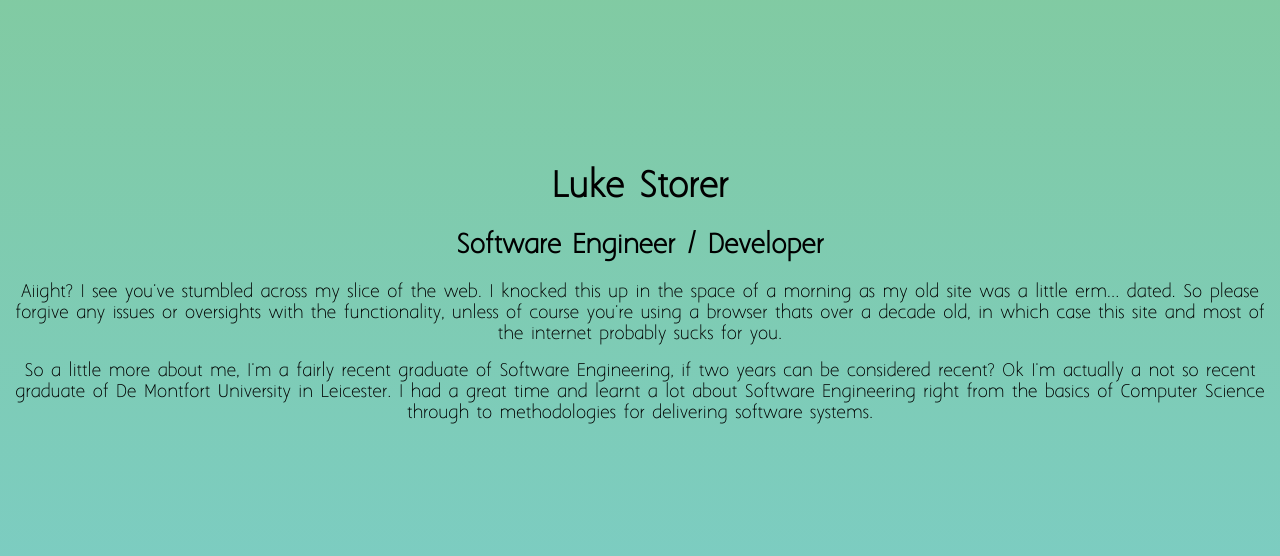
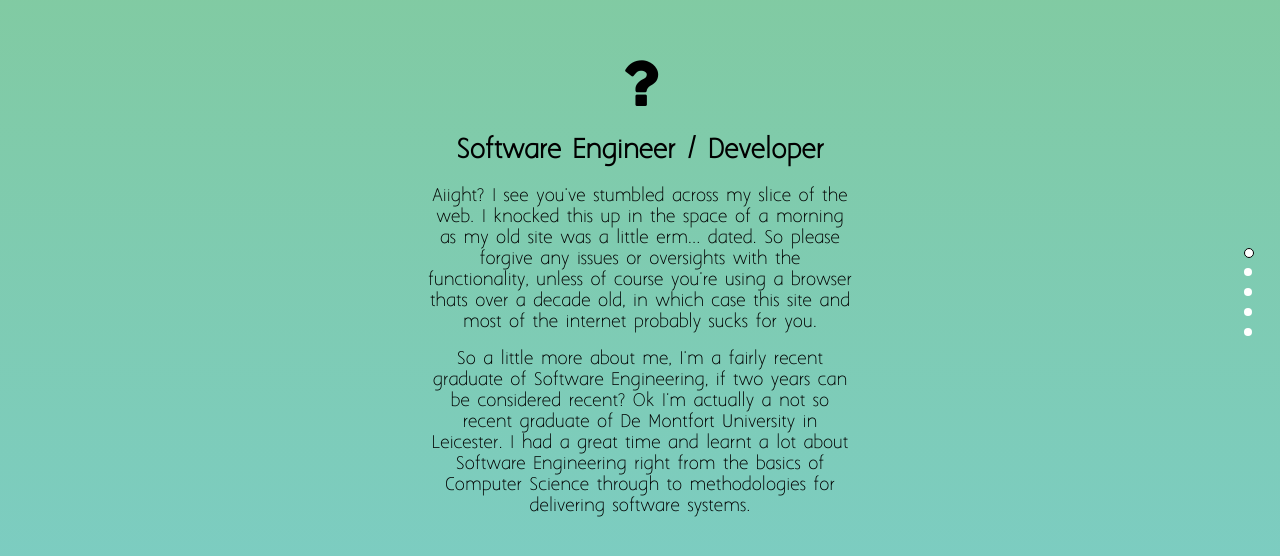
Before and after one commit to StyxOfDynamite/styxofdynamite.github.io, a website: page index.html in a window 1280 px wide. Shown: the part 108-664 px from the top of the page. Drawn offline with nearby package versions, Linux system fonts and the light colour scheme.

Commit message:
added fontawesome icons, changed navigation colour

```diff
--- a/css/style.css
+++ b/css/style.css
@@ -8,6 +8,11 @@
 body {
   font-family: 'aaarghnormal'; }
 
+.container {
+  padding-left: 33.33333%;
+  width: 33.33333%; }
+
+/* section backgrounds */
 .section {
   text-align: center; }
 
@@ -90,3 +95,11 @@ body {
   /* Opera 11.10+ */
   background-image: linear-gradient(top, #8493ca, #8882be);
   filter: progid:DXImageTransform.Microsoft.gradient(GradientType=0,StartColorStr='#8493ca', EndColorStr='#8882be'); }
+
+/* custom menu */
+#fullPage-nav li span {
+  background: white;
+  border: white; }
+#fullPage-nav li .active span {
+  background: white;
+  border: 1px solid black; }
--- a/index.html
+++ b/index.html
@@ -10,6 +10,7 @@
 
 		<link rel="stylesheet" type="text/css" href="css/fullPage.css" />
 		<link rel="stylesheet" type="text/css" href="css/style.css">
+		<link rel="stylesheet" href="//netdna.bootstrapcdn.com/font-awesome/4.0.3/css/font-awesome.css">
 
 		<script src="http://ajax.googleapis.com/ajax/libs/jquery/1.8.3/jquery.min.js"></script>
 		<script src="http://ajax.googleapis.com/ajax/libs/jqueryui/1.9.1/jquery-ui.min.js"></script>
@@ -17,14 +18,17 @@
 		<script type="text/javascript" src="js/fullPage.js"></script>
 		<script type="text/javascript">
 			$(document).ready(function() {
-				$('#fullpage').fullpage();
+				$('#fullpage').fullpage({
+					navigation: true
+				});
 			});
 		</script>
 	</head>
 	<body>
 		<div id="fullpage">
-			<div class="section " id="who">
-				<h1>Luke Storer</h1>
+			<div class="section" id="who">
+				<div class="container">
+					<i class="icon fa fa-question fa-4x"></i>
 					<h2>Software Engineer / Developer</h2>
 					<p>
 					Aiight? I see you've stumbled across my slice of the web. I knocked this up in the space of a morning as my old site was a little erm... dated. So please forgive any issues or oversights with the functionality, unless of course you're using a browser thats over a decade old, in which case this site and most of the internet probably sucks for you.
@@ -33,26 +37,34 @@
 					So a little more about me, I'm a fairly recent graduate of Software Engineering, if two years can be considered recent? Ok I'm actually a not so recent graduate of De Montfort University in Leicester. I had a great time and learnt a lot about Software Engineering right from the basics of Computer Science through to methodologies for delivering software systems.
 					</p>
 				</div>
+			</div>
 			<div class="section" id="studied">
-				<h2>Studied</h2>
+				<div class="container">
+					<i class="icon fa fa-book fa-4x"></i>
 					<p>
 					This section used to be a complete list of the modules I studied at University but I think the technologies and practices involved makes for more interesting reading so here they are:
 					GNU C, C++, HTML, XML, XSLT, MATLAB, SQL, Z Specification, JSP, MySQL, Java (SE, EJB, JPA), JBoss, Hibernate, PHP 5, Fuzzy Logic &amp; AI, TDD, Rigourous Systems, Ruby, Javascript.
 					</p>
 				</div>
+			</div>
 			<div class="section" id="worked">
-				<h2>Worked</h2>
+				<div class="container">
+					<i class="icon fa fa-suitcase fa-4x"></i>
 					<p>Whilst at university I was fortunate enough to undertake a placement year in industry which gave me a great insight into the way a real software house operates. I worked for a great company in the East Midlands called Exel, who produced and maintain an Enterprise Management System. Seriously this thing (EFACS E/8 to give it its full name) handled everything from payroll and stock levels, to bills of materials for manufacture, field service agent planning and tracking, goods inbound and outbound, purchasing and invoicing and a whole heap more. I worked primarily on resolving support tickets and delivering small pieces of custom functionality.
-				<p>
+					</p>
+				</div>
 			</div>
 			<div class="section" id="working">
-				<h2>Working</h2>
+				<div class="container">
+					<i class="icon fa fa-money fa-4x"></i>
 					<p>
 					These days I'm lucky enough to be on the Engineering team at Jadu in Leicester, we deliver enterprise grade content management, forms, web and mobile solutions as well as first class product support, which is where I currently fit in. My day to day duties involve triaging inbound tickets, trying to explain technical issues to non-technical people and fixing and improving the code base. Since I've started working for Jadu I've improved my skills in PHP, Javascript, HTML and CSS.
 					</p>
 				</div>
+			</div>
 			<div class="section" id="will-do">
-				<h2>Personal Projects</h2>
+				<div class="container">
+					<i class="icon fa fa-pencil fa-4x"></i>
 					<p>
 					I'm often working on various proofs of concepts, trying out new technologies and tools. At the moment I'm trying to focus on improving my front end development skills using tools such as git, grunt and sass / less to create streamlined workflows. I'm also working on picking up some python and some ruby skills, as I've not used them too much before outside of university projects.
 					</p>
@@ -61,5 +73,6 @@
 					</p>
 				</div>
 			</div>
+		</div>
 	</body>
 </html>
--- a/sass/_colours.scss
+++ b/sass/_colours.scss
@@ -1,3 +1,5 @@
+$white: #FFFFFF;
+$black: #000000;
 $green: #82CA9D;
 $green-cyan: #7BCDC8;
 $cyan: #6ECFF6;
--- a/sass/_layout.scss
+++ b/sass/_layout.scss
@@ -0,0 +1,4 @@
+.container {
+	padding-left: (100% / 3);
+	width: (100% / 3);
+}
--- a/sass/base.scss
+++ b/sass/base.scss
@@ -1,7 +1,9 @@
 @import 'mixins';
 @import 'colours';
 @import 'typography';
+@import 'layout';
 
+/* section backgrounds */
 .section {
 	text-align:center;
 }
@@ -25,3 +27,19 @@
 #will-do {
 	@include linear-gradient($blue, $blue-violet);
 }
+
+/* custom menu */
+#fullPage-nav {
+	li {
+		span {
+			background: $white;
+			border: $white;
+		}
+		.active {
+			span {
+				background: $white;
+				border: 1px solid $black;
+			}
+		}
+	}
+}
```
Lines whose indentation alone changed are shown as unchanged.
